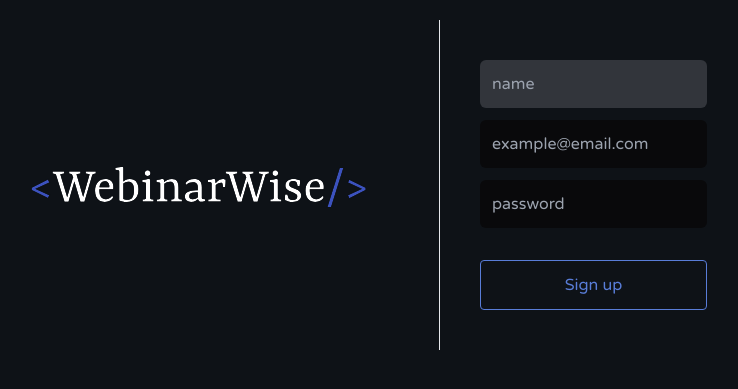
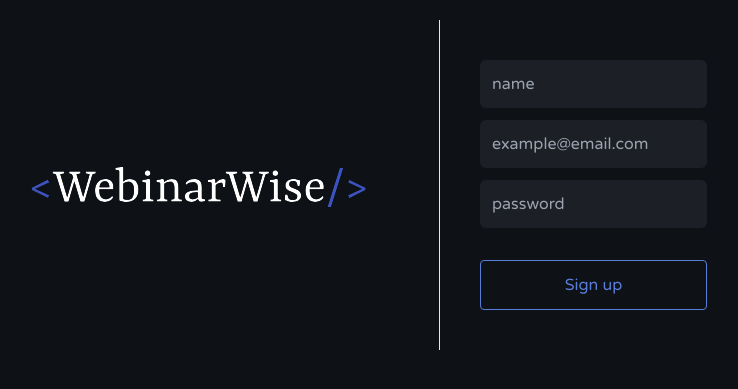
Before and after one commit to AlvaroVFon/WebinarWiseFrontend, a Next.js app: page /signup in a window 1280 px wide. Shown: the part 215-604 px from the top of the page, without its empty margins (272-1010 px from the left). Built offline with nearby package versions, Linux system fonts and the light colour scheme.

Commit message:
corregidos estilos formulario

```diff
--- a/src/app/home/categories/page.jsx
+++ b/src/app/home/categories/page.jsx
@@ -1,4 +1,4 @@
-function CategoriesPage() {
+async function CategoriesPage() {
   return (
     <div className='grid place-items-center min-h-screen'>
       <div className=''>
--- a/src/app/home/courses/[courseId]/page.jsx
+++ b/src/app/home/courses/[courseId]/page.jsx
@@ -4,19 +4,20 @@
 import axios from 'axios'
 async function CursosPage({ params }) {
   const { courseId } = await params
-  const course = await axios.get(
-    `https://webinarwise-api.onrender.com/api/courses/${courseId}`
+  const course = await axios
+    .get(`https://webinarwise-api.onrender.com/api/courses/${courseId}`)
+    .then((res) => res.data)
+    .catch((err) => console.log(err))
+  const category = await axios(
+    `https://webinarwise-api.onrender.com/api/courses/${courseId}/category`
   )
-  console.log(course)
+  console.log(course, category)
   return (
     <div className='min-h-screen flex flex-col justify-center items-center gap-10 pb-10'>
       <div className=''>
         <div className=''>
-          <h1 className='text-2xl font-bold my-10'>
-            Lorem ipsum dolor sit amet consectetur adipisicing elit.
-            Reprehenderit, repellat!
-          </h1>
-          <p>Categoría</p>
+          <h1 className='text-2xl font-bold my-10'>{course.name}</h1>
+          <p>{category}</p>
         </div>
         <Image
           src='https://placehold.jp/27272A/ffffff/920x600.png'
--- a/src/components/AuthForm.jsx
+++ b/src/components/AuthForm.jsx
@@ -56,7 +56,7 @@
             type='text'
             placeholder='name'
             name='name'
-            className='bg-bgTertiary p-3 rounded-md hover:bg-bgTertiary animation duration-300'
+            className='bg-bgSecondary p-3 rounded-md hover:bg-bgTertiary animation duration-300'
             {...register('name', {
               required: 'This is a required field',
               minLength: {
@@ -80,7 +80,7 @@
           placeholder='example@email.com'
           name='email'
           pattern='/^[\w-\.]+@([\w-]+\.)+[\w-]{2,4}$/g'
-          className='bg-zinc-950 p-3 rounded-md hover:bg-zinc-900 animation duration-300 w-full'
+          className='bg-bgSecondary p-3 rounded-md hover:bg-bgTertiary animation duration-300 w-full'
           {...register('email', {
             required: 'This is a required field',
             pattern: {
@@ -98,7 +98,7 @@
           type='password'
           placeholder='password'
           name='password'
-          className='bg-zinc-950 p-3 rounded-md hover:bg-zinc-900 animation duration-300 w-full'
+          className='bg-bgSecondary p-3 rounded-md hover:bg-bgTertiary animation duration-300 w-full'
           {...register('password', {
             required: 'This is a required field',
             pattern: {
```
